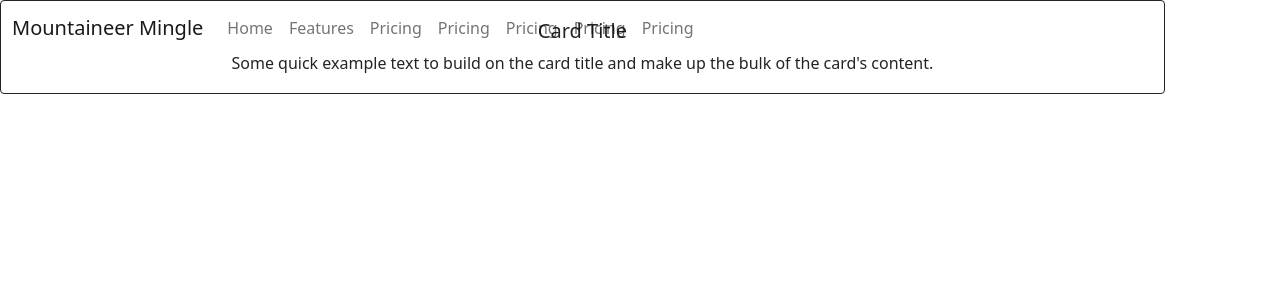
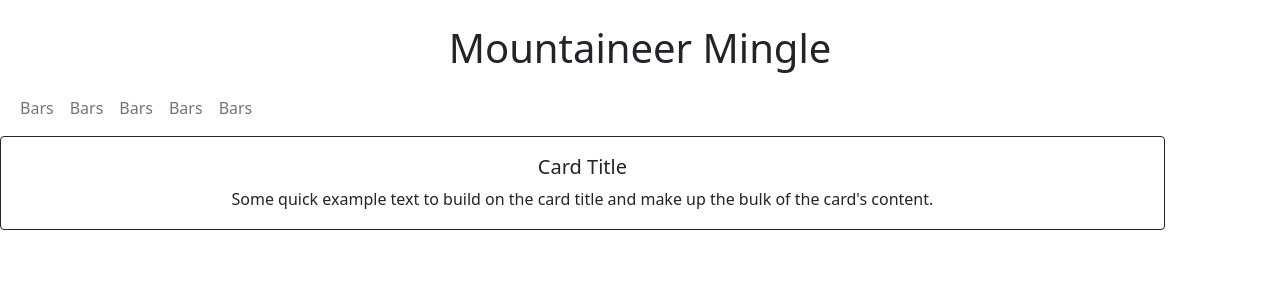
Before and after one commit to Finnder/MountaineerMingle, a React (Create React App) app: page / in a window 1280 px wide. Shown: the top 300 px of the page. Built offline with nearby package versions, Linux system fonts and the light colour scheme.

Commit message:
scss stuff

```diff
--- a/src/components/Nav/Nav.tsx
+++ b/src/components/Nav/Nav.tsx
@@ -2,20 +2,21 @@ import {Navbar, Nav, Container} from "react-bootstrap"
 
 const NavTop = () => {
     return (
-            <Navbar className="fixed-top">
+        <div className="">
+        <br/>
+        <h1>Mountaineer Mingle</h1>
+            <Navbar>
               <Container fluid>
-                <Navbar.Brand href="#home">Mountaineer Mingle</Navbar.Brand>
-                <Nav className="me-auto">
-                  <Nav.Link href="#home">Home</Nav.Link>
-                  <Nav.Link href="#features">Features</Nav.Link>
-                  <Nav.Link href="#pricing">Pricing</Nav.Link>
-                  <Nav.Link href="#pricing">Pricing</Nav.Link>
-                  <Nav.Link href="#pricing">Pricing</Nav.Link>
-                  <Nav.Link href="#pricing">Pricing</Nav.Link>
-                  <Nav.Link href="#pricing">Pricing</Nav.Link>
+              <Nav className="justify-content-center">
+                  <Nav.Item><Nav.Link href="#home">Bars</Nav.Link></Nav.Item>
+                  <Nav.Item><Nav.Link href="#home">Bars</Nav.Link></Nav.Item>
+                  <Nav.Item><Nav.Link href="#home">Bars</Nav.Link></Nav.Item>
+                  <Nav.Item><Nav.Link href="#home">Bars</Nav.Link></Nav.Item>
+                  <Nav.Item><Nav.Link href="#home">Bars</Nav.Link></Nav.Item>
                 </Nav>
             </Container>
         </Navbar>
+    </div>
     )
 }
 
```
